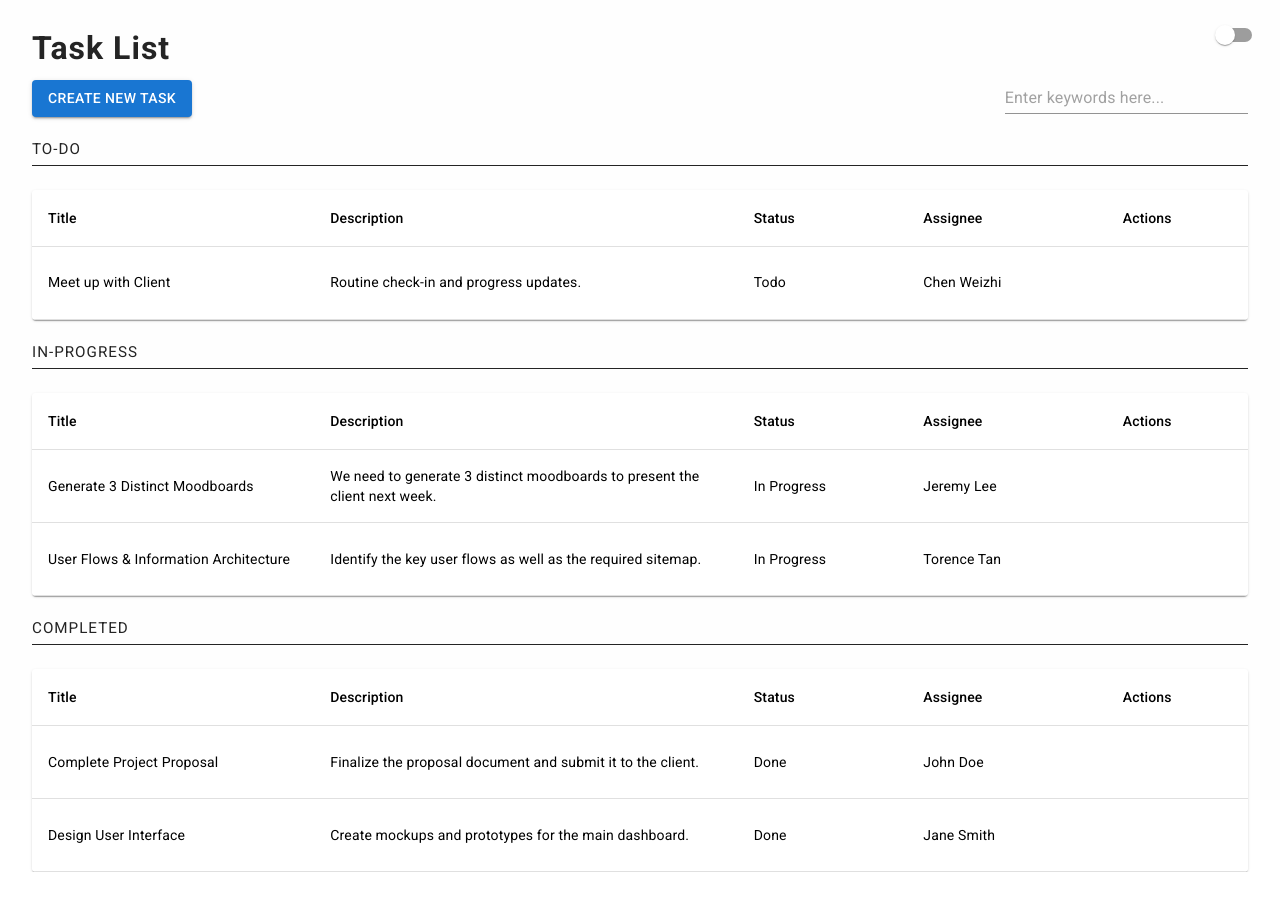
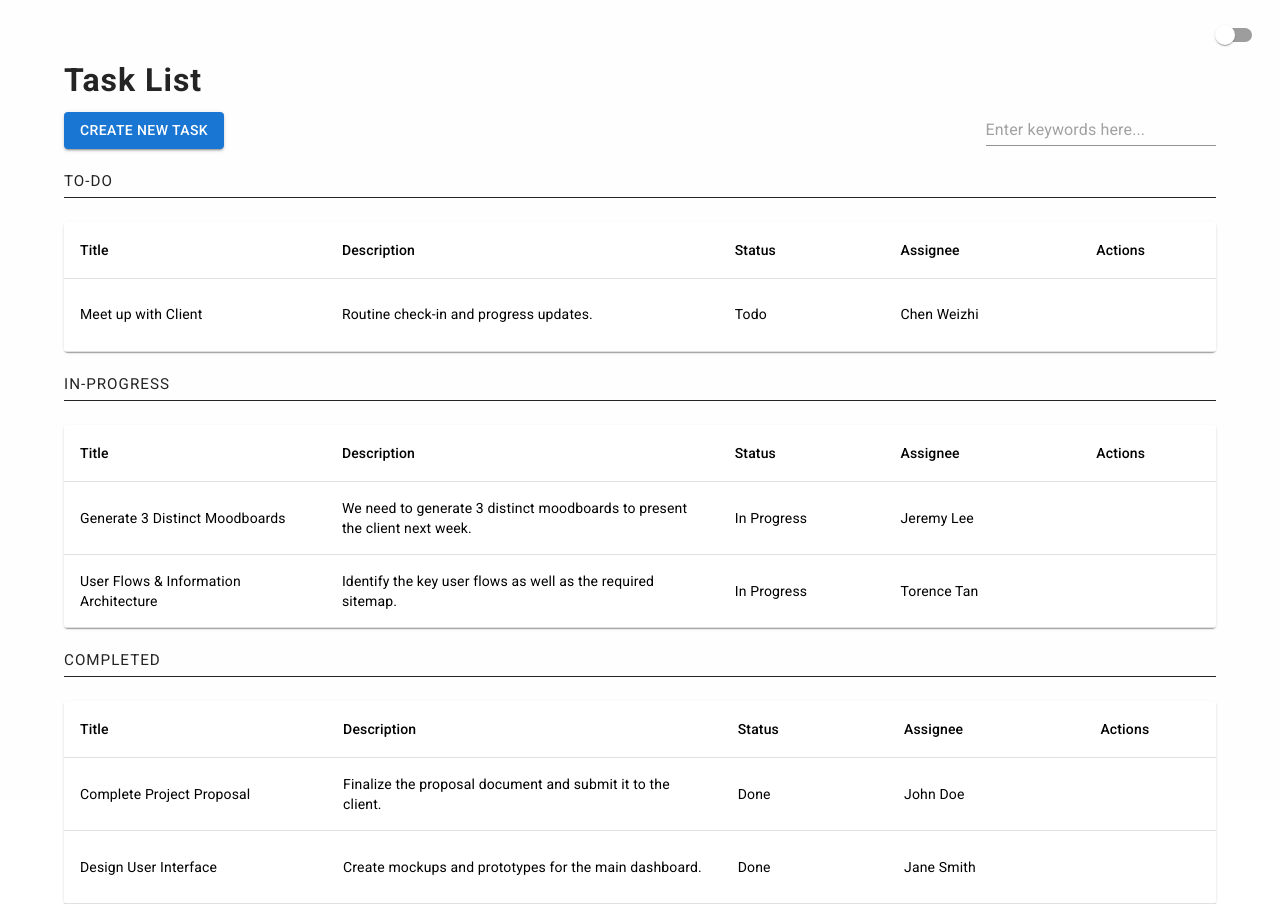
Before and after one commit to d2d-weizhi/project-flow, a React (Vite) app: page / in a window 1280 px wide. Before the commit the page ends 872 px from the top, so only its background shows below. Built offline with nearby package versions, Linux system fonts and the light colour scheme; some icons are missing.

Commit message:
Added the useMediaQuery hook.

```diff
--- a/src/App.tsx
+++ b/src/App.tsx
@@ -1,4 +1,5 @@
 import { useState, useEffect } from 'react';
+import { useMediaQuery } from '@mui/material';
 import { ThemeProvider, createTheme } from '@mui/material/styles';
 import CssBaseline from '@mui/material/CssBaseline';
 import TaskList from './components/TaskList/TaskList';
@@ -18,6 +19,7 @@ const darkTheme = createTheme({
 
 function App() {
   const [theme, setTheme] = useState('light');
+  const isMobilePortrait = useMediaQuery("(max-width: 720px)");
 
   useEffect(() => {
     const storedTheme = localStorage.getItem('theme');
@@ -42,7 +44,7 @@ function App() {
   return (
     <ThemeProvider theme={theme === "light" ? lightTheme : darkTheme}>
       <CssBaseline />
-      <div className={`w-screen h-screen p-16 sm:p-8 min-w-[360px] ${theme}-theme`}>
+      <div className={`w-screen h-screen ${isMobilePortrait ? "p-8" : "p-16"} min-w-[360px] ${theme}-theme`}>
         <div style={{ position: 'fixed', top: 16, right: 16 }}>
           <Switch checked={theme === 'dark'} onChange={toggleTheme} />
         </div>
```
